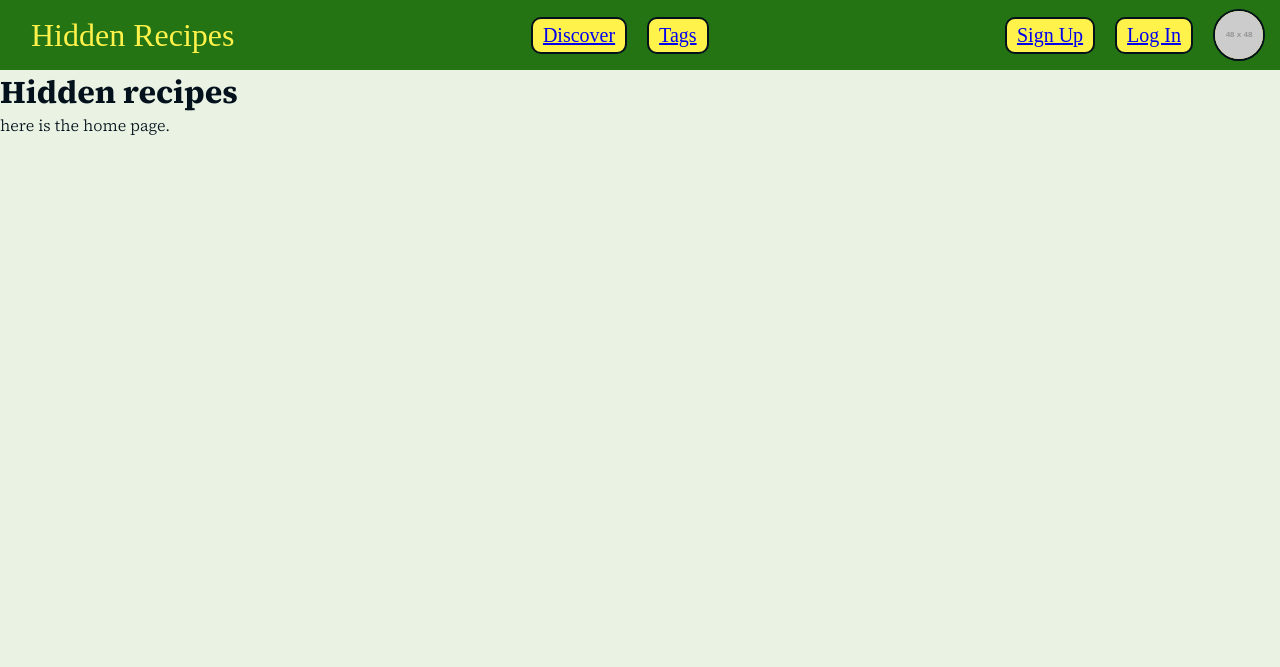
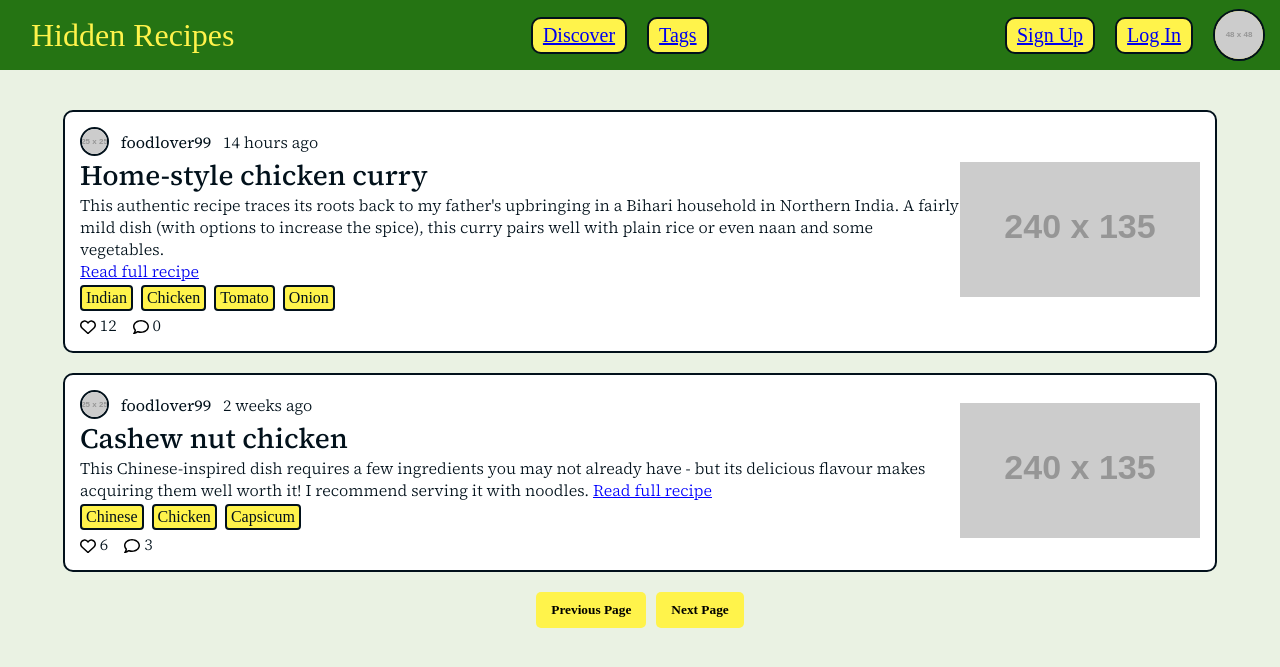
Before and after one commit to R2D2VaderBeef/hidden-recipes, a Django app: page / in a window 1280 px wide. Shown: the top 667 px of the page. Run offline with Django 3.2, Linux system fonts and the light colour scheme; grey boxes labelled with a size stand in for pictures from a placeholder-image service; some libraries are stand-ins or nearby versions; some web fonts are replaced.

Commit message:
feat: Copy home page html to template file

```diff
--- a/templates/website/home.html
+++ b/templates/website/home.html
@@ -2,15 +2,72 @@
 {% load static %}
 
 {% block title_block %}
-    About Rango
+    Discover
+{% endblock %}
+
+{% block style_block %}
+    <link rel="stylesheet" href="{% static 'css/home.css' %}">
 {% endblock %}
 
 {% block body_block %}
-    <h1>Hidden recipes</h1>
-    <div>
-        here is the home page.<br />
-        <strong>{{ boldmessage }}</strong><br />
-    </div>
+<section class="recipes">
+    <article class="recipe-card">
+        <div class="recipe-text">
+            <div class="recipe-header">
+                <img class="rcp-avatar" src="https://placehold.jp/25x25.png" alt="">
+                <span class="rcp-author">foodlover99</span>
+                <span class="rcp-time">14 hours ago</span>
+            </div>
+            <h3 class="rcp-title">Home-style chicken curry</h3>
+            <p class="rcp-desc">This authentic recipe traces its roots back to my father's upbringing in a
+                Bihari household in Northern India. A fairly mild dish (with options to increase the spice),
+                this curry pairs well with plain rice or even naan and some vegetables.</p>
+            <a href="#">Read full recipe</a>
+            <div class="rcp-tags">
+                <span>Indian</span> <span>Chicken</span> <span>Tomato</span> <span>Onion</span>
+            </div>
+            <div class="recipe-footer">
+                <span class="likes"><img src="static/img/like.svg" /> 12</span>
+                <span class="comments"><img src="static/img/comment.svg" /> 0</span>
+            </div>
+        </div>
+        <div class="recipe-image">
+            <img src="https://placehold.jp/240x135.png" alt="Home-style chicken curry">
+        </div>
+    </article>
+
+    <article class="recipe-card">
+        <div class="recipe-text">
+            <div class="recipe-header">
+                <img class="rcp-avatar" src="https://placehold.jp/25x25.png" alt="">
+                <span class="rcp-author">foodlover99</span>
+                <span class="rcp-time">2 weeks ago</span>
+            </div>
+            <h3 class="rcp-title">Cashew nut chicken</h3>
+            <p class="rcp-desc">
+                <span>This Chinese-inspired dish requires a few ingredients you may not already have -
+                    but its delicious flavour makes acquiring them well worth it! I recommend serving it with
+                    noodles.</span>
+                <a href="#">Read full recipe</a>
+            </p>
+            <div class="rcp-tags">
+                <span>Chinese</span> <span>Chicken</span> <span>Capsicum</span>
+            </div>
+            <div class="recipe-footer">
+                <span class="likes"><img src="static/img/like.svg" /> 6</span>
+                <span class="comments"><img src="static/img/comment.svg" /> 3</span>
+            </div>
+        </div>
+        <div class="recipe-image">
+            <img src="https://placehold.jp/240x135.png" alt="Cashew nut chicken">
+        </div>
+    </article>
+</section>
+
+<div class="pagination">
+    <button class="btn">Previous Page</button>
+    <button class="btn">Next Page</button>
+</div>
 
 
 {% endblock %}
```
Also changed, not shown: home.html (deleted, +0 -90 lines), 1 other file.
